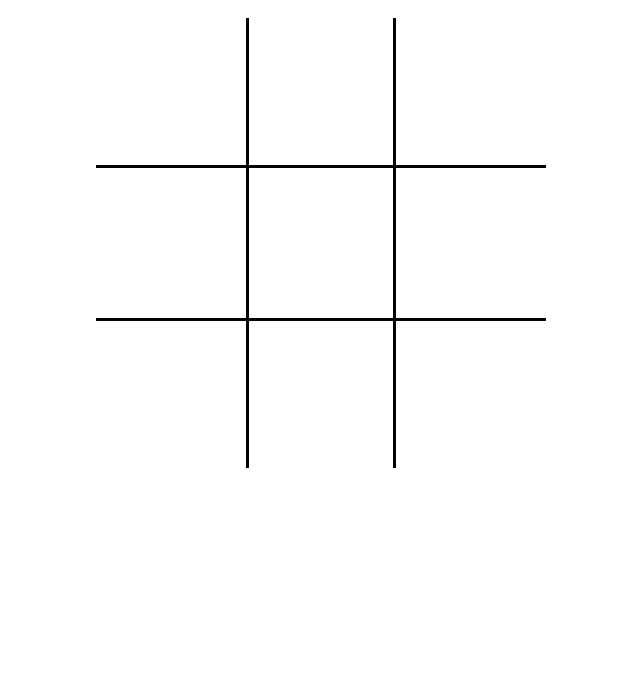
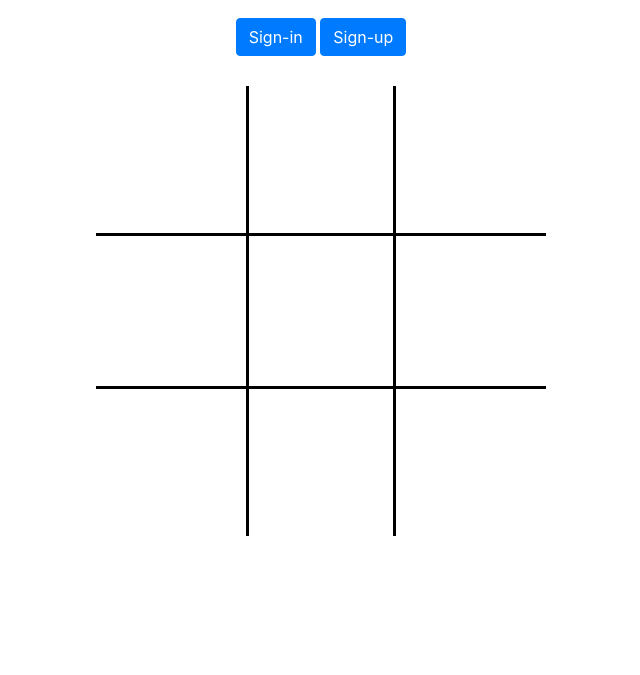
Before and after one commit to brettdoyle44/tic-tac-toe, a website built with webpack: page index.html in a window 1280 px wide. Shown: the part 125-800 px from the top of the page, without its empty margins (319-959 px from the left). Built offline with nearby package versions, Linux system fonts and the light colour scheme.

Commit message:
Add auth js files and html for sign-up/in
Added api.js, events.js, ui.js inside auth folder. Updated
the index HTML file with sign-in/sign-up forms. Started curl
script.

```diff
--- a/assets/styles/index.scss
+++ b/assets/styles/index.scss
@@ -11,11 +11,17 @@ h1, h4 {
   text-align: center;
 }
 
+nav {
+  padding: 0 0 30px;
+  text-align: center;
+}
+
 section {
   display: flex;
   justify-content: center;
+}
 
-}
+
 
 .bottom-border {
   border-bottom: 3px solid #000;
--- a/index.html
+++ b/index.html
@@ -16,6 +16,32 @@
       <h1>Welcome to Tic-Tac-Toe</h1>
       <h4>A game by Brett Doyle &copy;</h4>
       </header>
+      <nav>
+        <button class="btn btn-primary" type="button" data-toggle="collapse" data-target="#signinCollapse" aria-expanded="false" aria-controls="collapseExample">
+    Sign-in
+  </button>
+        <div class="collapse" id="signinCollapse">
+          <form id="sign-in" class="col-md-6 mb-5">
+                  <h2>Sign-in</h2>
+                  <input class="form-control mb-1" required type="email" name="credentials[email]" placeholder="Your email here">
+                  <input class="form-control mb-1" required type="password" name="credentials[password]" placeholder="Your password here">
+                  <button class="btn btn-primary" type="submit">Sign-in</button>
+                </form>
+</div>
+
+<button class="btn btn-primary" type="button" data-toggle="collapse" data-target="#signupCollapse" aria-expanded="false" aria-controls="collapseExample">
+Sign-up
+</button>
+<div class="collapse" id="signupCollapse">
+  <form id="sign-up" class="col-md-6 mb-5">
+        <h2>Sign-up</h2>
+        <input class="form-control mb-1" required type="email" name="credentials[email]" placeholder="Your email here">
+        <input class="form-control mb-1" required type="password" name="credentials[password]" placeholder="Your password here">
+        <input class="form-control mb-1" required type="password" name="credentials[password_confirmation]" placeholder="Your password here.. again">
+        <button class="btn btn-primary" type="submit">Sign-up</button>
+      </form>
+</div>
+      </nav>
 
       <section>
         <div class="bottom-border square" data-cell-index="0" id="square-one"></div>
```
Also changed, not shown: assets/scripts/auth/api.js (added), assets/scripts/auth/events.js (added), assets/scripts/auth/ui.js (added), 1 other file.
